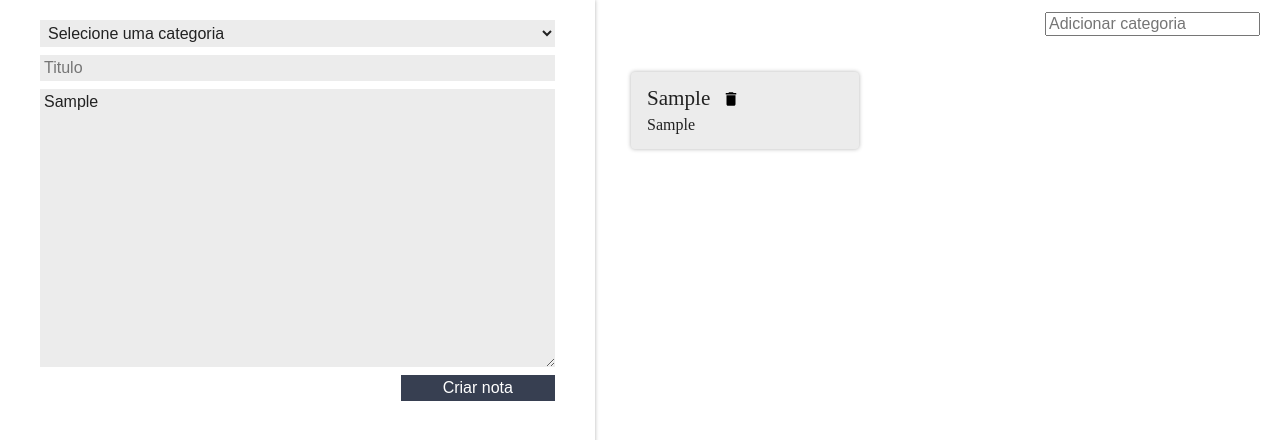
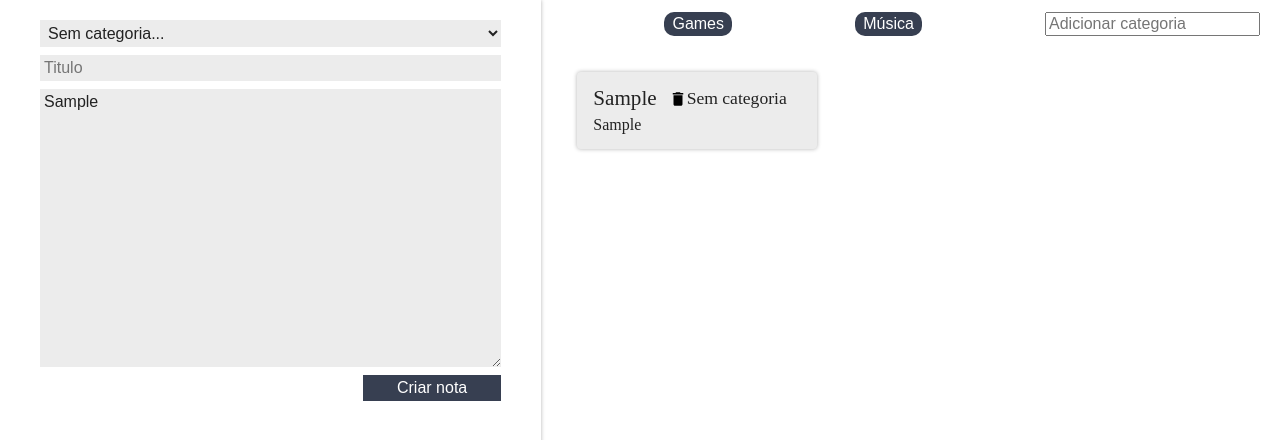
Before and after one commit to J3eff/ceep-reactjs, a React (Create React App) app: page / in a window 1280 px wide. Both pictures are taken after typing "Sample", "Sample" into the empty fields and a click on the button "Criar nota". Shown: the top 440 px of the page. Built offline with nearby package versions, Linux system fonts and the light colour scheme.

Commit message:
Adicionando categorias aos cards

```diff
--- a/src/App.js
+++ b/src/App.js
@@ -10,12 +10,12 @@ class App extends Component {
 
     this.state = {
       notas: [],
-      categorias: [],
+      categorias: ["Games", "Música"],
     };
   }
 
-  criarNota(titulo, texto) {
-    const novaNota = { titulo, texto };
+  criarNota(titulo, texto, categoria) {
+    const novaNota = { titulo, texto, categoria };
     const novoArrayNotas = [...this.state.notas, novaNota]
 
     this.setState({
--- a/src/components/CardNota/CardNota.jsx
+++ b/src/components/CardNota/CardNota.jsx
@@ -17,6 +17,10 @@ apagar(){
 
                     {/* Botão de exclusão */}
                     <DeleteSVG onClick={this.apagar.bind(this)} />
+
+                    {/*Categoria do CARD*/}
+                    <h4>{this.props.categoria}</h4>
+
                 </header>
                 <p className="card-nota_texto">{this.props.texto}</p>
             </section>
--- a/src/components/FormularioCadastro/FormularioCadastro.jsx
+++ b/src/components/FormularioCadastro/FormularioCadastro.jsx
@@ -7,6 +7,7 @@ class FormularioCadastro extends Component {
 
         this.titulo = "";
         this.texto = "";
+        this.categoria = "Sem categoria";
     }
 
     _handlerMudancaTitulo(event) {
@@ -17,13 +18,17 @@ class FormularioCadastro extends Component {
     _handlerMudancaTexto(event) {
         event.stopPropagation();
         this.texto = event.target.value;
+    }
 
+    _handlerMudancaCategoria(ev){
+        ev.stopPropagation();
+        this.categoria = ev.target.value;
     }
 
     _criarNota(event) {
         event.preventDefault();
         event.stopPropagation();
-        this.props.criarNota(this.titulo, this.texto);
+        this.props.criarNota(this.titulo, this.texto, this.categoria);
         event.target[0].value = '';
         event.target[1].value = '';
     }
@@ -33,8 +38,10 @@ class FormularioCadastro extends Component {
             <form className="form-cadastro"
                 onSubmit={this._criarNota.bind(this)}
             >
-                <select className="form-cadastro_input" placeholder="Categorias">
-                    <option value="" disabled selected>Selecione uma categoria</option>
+                <select
+                onChange={this._handlerMudancaCategoria.bind(this)}
+                className="form-cadastro_input">
+                    <option value="" disabled selected>Sem categoria...</option>
                     {this.props.categorias.map(categoria => {
 
                         return <option>{categoria}</option>
--- a/src/components/ListaDeNotas/ListaDeNotas.jsx
+++ b/src/components/ListaDeNotas/ListaDeNotas.jsx
@@ -10,10 +10,15 @@ class ListaDeNotas extends Component {
                 {this.props.notas.map((nota, index) => {
                     return (
                         <li className="lista-notas_item" key={index}>
+
+
                             <CardNota
-                            indice = {index}
-                            apagarNota={this.props.apagarNota}
-                            titulo={nota.titulo} texto={nota.texto} />
+                                indice={index}
+                                apagarNota={this.props.apagarNota}
+                                titulo={nota.titulo} texto={nota.texto}
+                                categoria={nota.categoria}
+                            />
+
                         </li>
                     );
                 })}
```
